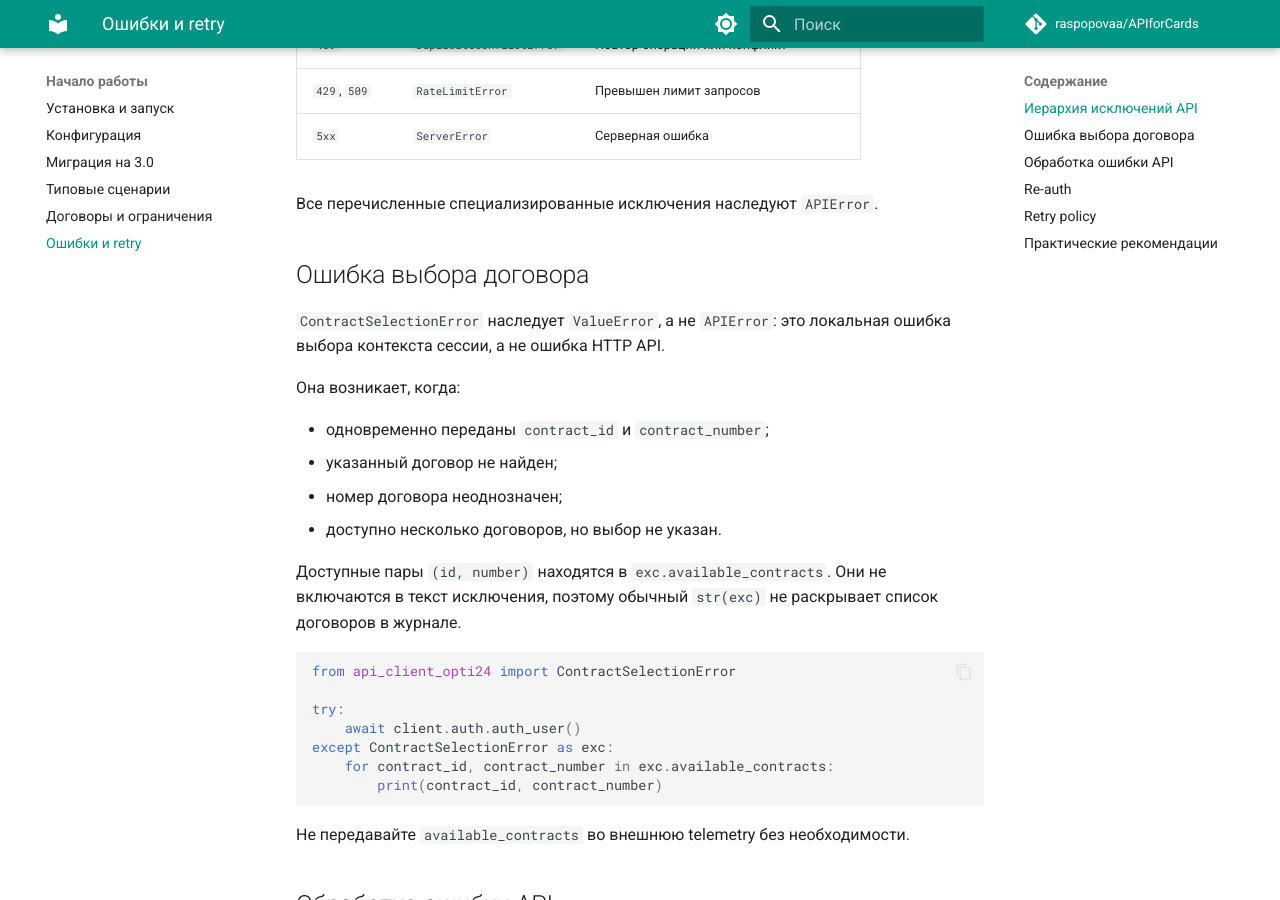
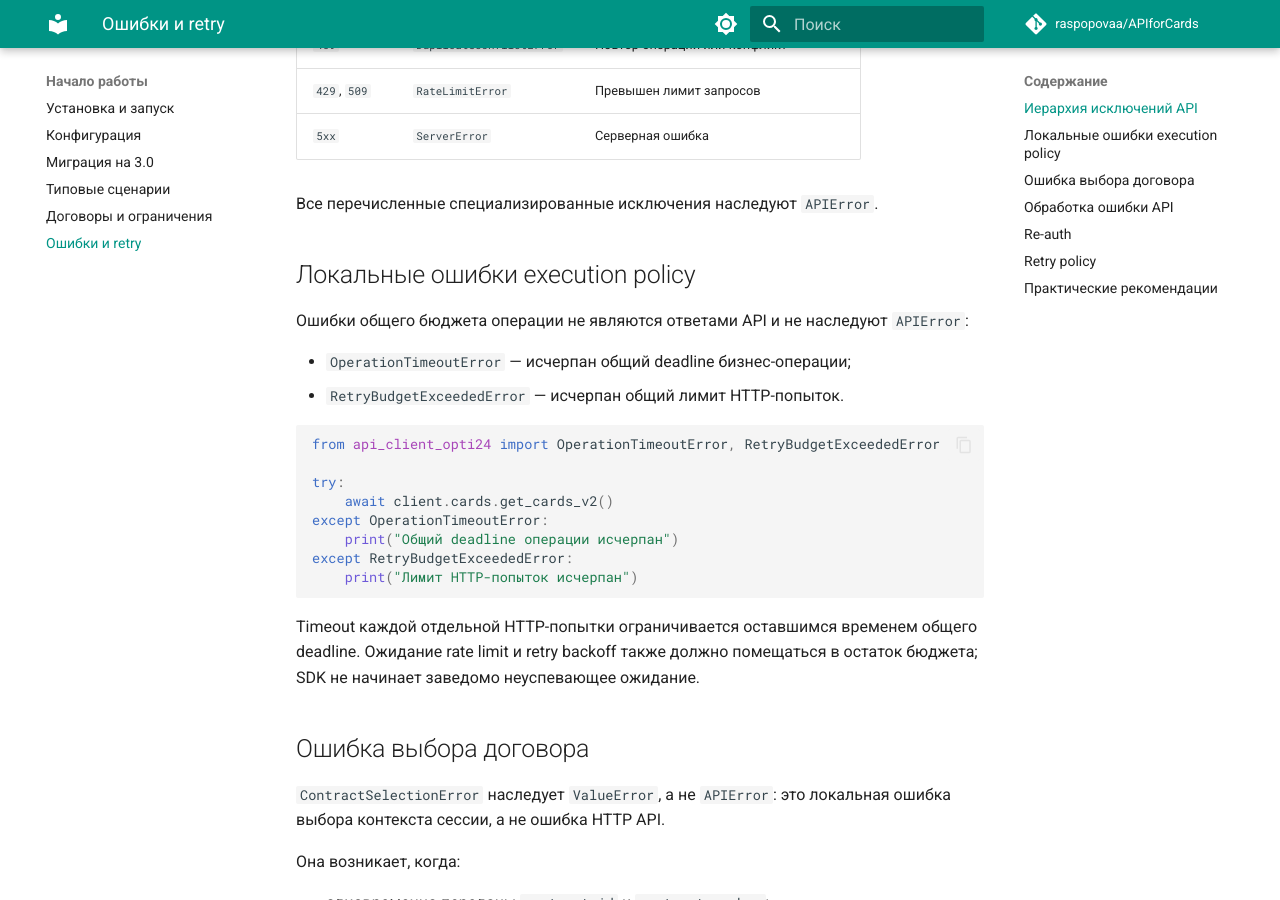
Before and after one commit to raspopovaa/APIforCards, an MkDocs documentation site: the page built from docs/errors.md, in a window 1280 px wide and 900 px high, scrolled down 575 px. Built offline with MkDocs 1.6.1 and Material for MkDocs 9.7.7, drawn with Linux system fonts in a browser that asks for light colours; comment, search, counter and statistics services are not loaded; the version menu is left out; some of the changed text lies outside the part shown.

Commit message:
Document operation deadlines and retry budget errors

````diff
--- a/docs/errors.md
+++ b/docs/errors.md
@@ -16,6 +16,29 @@ SDK проверяет одновременно HTTP-статус и `payload.st
 | `5xx` | `ServerError` | Серверная ошибка |
 
 Все перечисленные специализированные исключения наследуют `APIError`.
+
+## Локальные ошибки execution policy
+
+Ошибки общего бюджета операции не являются ответами API и не наследуют
+`APIError`:
+
+- `OperationTimeoutError` — исчерпан общий deadline бизнес-операции;
+- `RetryBudgetExceededError` — исчерпан общий лимит HTTP-попыток.
+
+```python
+from api_client_opti24 import OperationTimeoutError, RetryBudgetExceededError
+
+try:
+    await client.cards.get_cards_v2()
+except OperationTimeoutError:
+    print("Общий deadline операции исчерпан")
+except RetryBudgetExceededError:
+    print("Лимит HTTP-попыток исчерпан")
+```
+
+Timeout каждой отдельной HTTP-попытки ограничивается оставшимся временем общего
+deadline. Ожидание rate limit и retry backoff также должно помещаться в остаток
+бюджета; SDK не начинает заведомо неуспевающее ожидание.
 
 ## Ошибка выбора договора
 
@@ -76,6 +99,9 @@ except APIError as exc:
 актуальному списку договоров. Если доступ к договору отозван, SDK возвращает
 `ContractSelectionError` и не переключается на другой договор.
 
+Повтор бизнес-запроса после re-auth использует тот же operation budget, поэтому
+восстановление сессии не обнуляет deadline и счётчик попыток исходной операции.
+
 ## Retry policy
 
 Автоматический retry разрешён только если одновременно выполняются условия
@@ -85,7 +111,8 @@ except APIError as exc:
 - операции изменения не повторяются после неопределённого сетевого результата;
 - `429` и `509` повторяются только для разрешённых policy операций;
 - duplicate conflict не считается основанием для автоматического retry;
-- JSON и binary download используют одну и ту же execution policy.
+- JSON и binary download используют одну и ту же execution policy;
+- задержка retry использует full jitter в диапазоне от нуля до текущего backoff cap.
 
 ## Практические рекомендации
 
````
